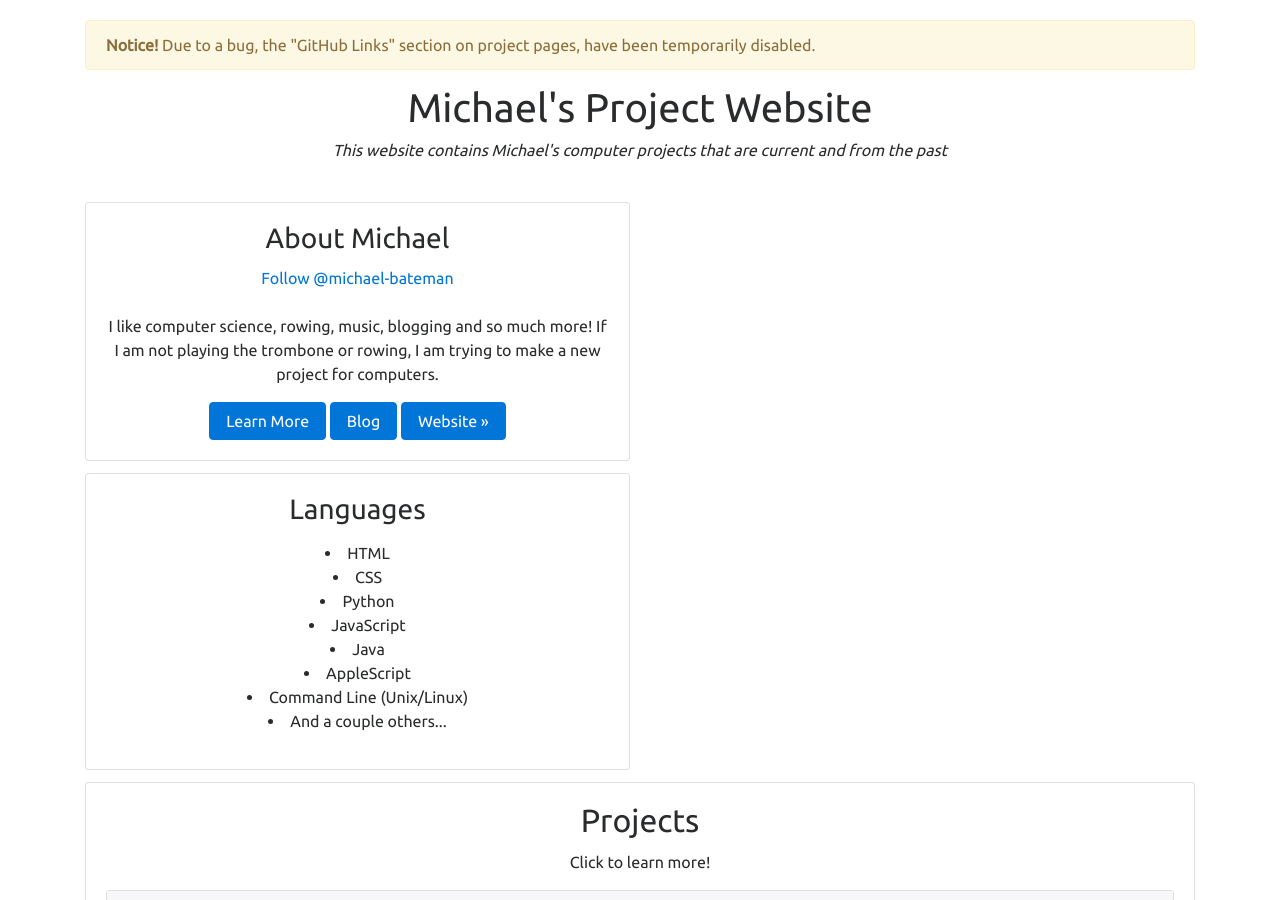
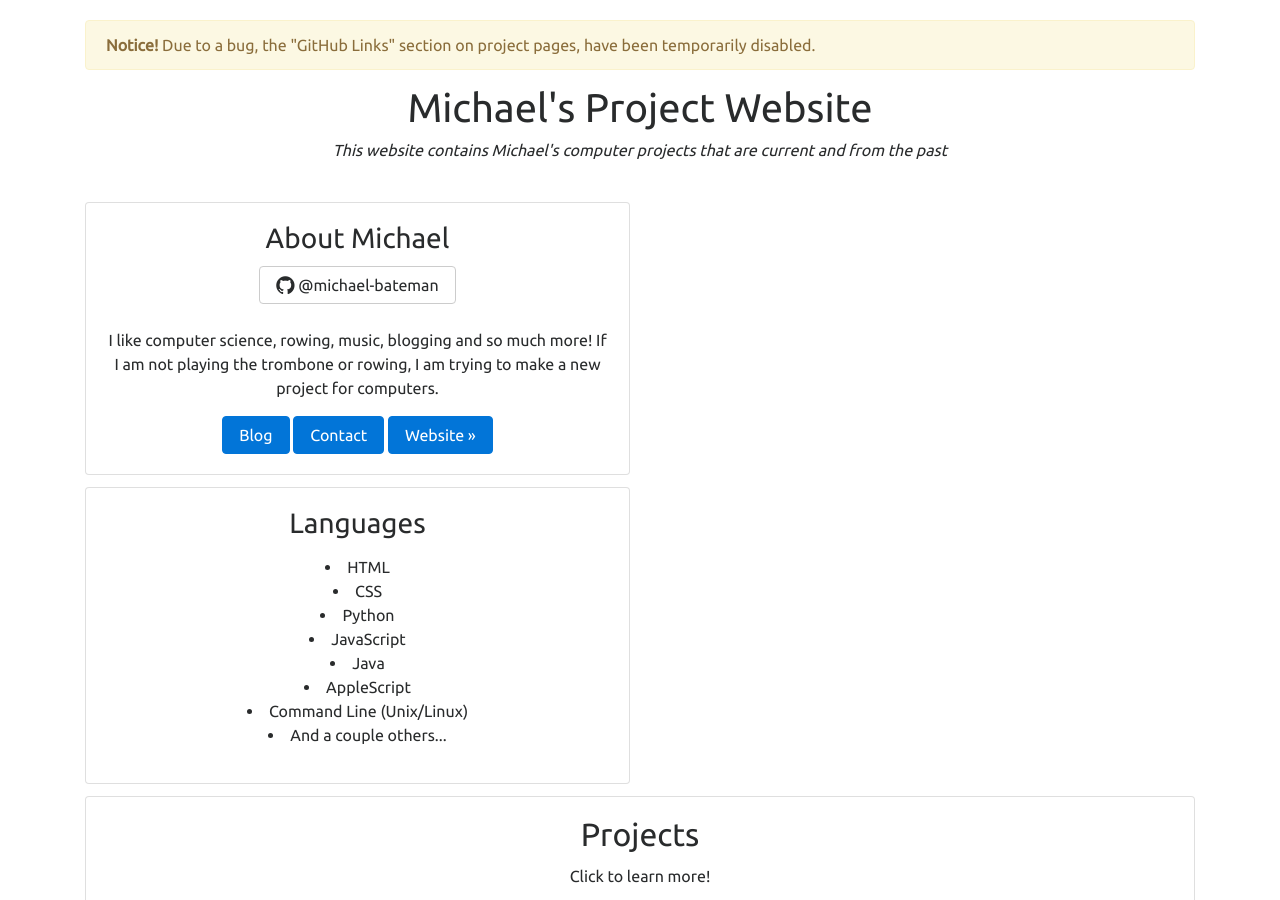
Before and after one commit to michael-bateman/projects.michaelbateman.ca, a Jekyll site: the page built from index.html, in a window 1280 px wide and 900 px high. Built offline with Jekyll 4.4.1, drawn with Linux system fonts in a browser that asks for light colours.

Commit message:
Fixes links

```diff
--- a/index.html
+++ b/index.html
@@ -15,13 +15,13 @@ title: Home
     <div class="card">
       <div class="card-block">
         <h3 class="card-title">About Michael</h3>
-        <a class="github-button" href="https://github.com/michael-bateman" data-style="mega" aria-label="Follow @michael-bateman on GitHub">Follow @michael-bateman</a>
+          <a href="https://github.com/michael-bateman/" class="btn btn-secondary" style="color: inherit;"><span class="fa fa-github fa-lg"></span> @michael-bateman</a>
         <br /><br />
         <p class="card-text">I like computer science, rowing, music, blogging and so much more!  If I am not playing the trombone or rowing, I am trying to make a new project for computers.</p>
         <div>
-          <a href="#" class="btn btn-primary">Learn More</a>
           <a href="https://blog.michaelbateman.ca" class="btn btn-primary">Blog</a>
-          <a href="https://michaelbateman.ca" class="btn btn-primary">Website &raquo;</a>
+          <a href="https://michaelbateman.ca/contact/" class="btn btn-primary" target="_blank">Contact</a>
+          <a href="https://michaelbateman.ca" class="btn btn-primary" target="_blank">Website &raquo;</a>
         </div>
       </div>
     </div>
```
